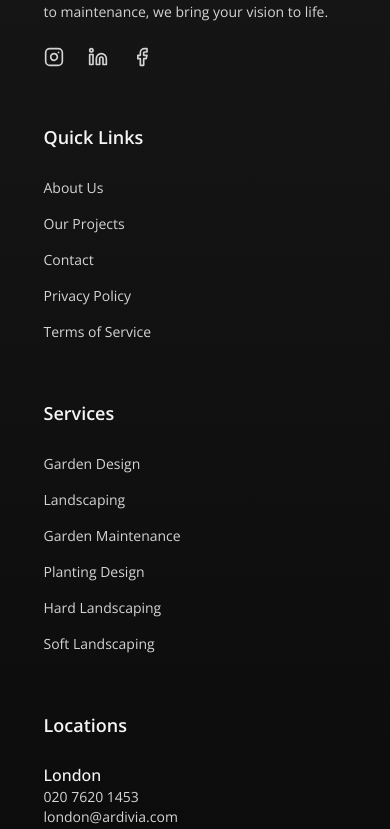
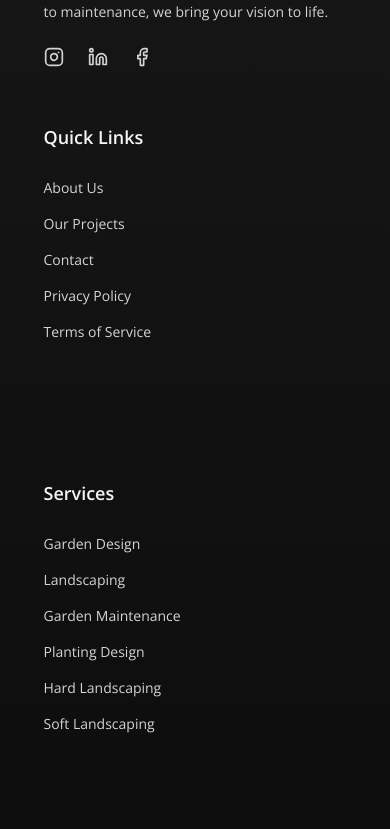
Before and after one commit to baher228/ardivia, a Next.js app: page / in a window 390 px wide. Shown: the part 3829-4658 px from the top of the page. Built offline with nearby package versions, Linux system fonts and the light colour scheme.

Commit message:
Footer: Increased padding for top part

```diff
--- a/src/components/Footer.tsx
+++ b/src/components/Footer.tsx
@@ -63,7 +63,7 @@ const Footer: React.FC = () => {
     >
       {/* ---------- Top grid ---------- */}
       <div
-        className="mx-auto max-w-[min(90rem,90%)] px-6 pt-20 pb-12
+        className="mx-auto max-w-[min(90rem,90%)] px-6 pt-20 pb-18
                    grid gap-y-14 gap-x-10 md:grid-cols-4 xl:grid-cols-6"
       >
         {/* Column 1 – Brand */}
@@ -91,8 +91,9 @@ const Footer: React.FC = () => {
             ))}
           </nav>
         </div>
-        {/* Column 4 – Quick links */}
-        <div className="space-y-6">
+
+        {/* Column 4 – Quick links (added bottom padding) */}
+        <div className="space-y-6 pb-20 md:pb-12">
           <h3 className="text-lg font-semibold text-neutral-100">Quick Links</h3>
           <ul className="space-y-3">
             {[
@@ -116,8 +117,8 @@ const Footer: React.FC = () => {
           </ul>
         </div>
 
-        {/* Column 2 – Services */}
-        <div className="space-y-6">
+        {/* Column 2 – Services (added bottom padding) */}
+        <div className="space-y-6 pb-20 md:pb-12">
           <h3 className="text-lg font-semibold text-neutral-100">Services</h3>
           <ul className="space-y-3">
             {services.map((s) => (
@@ -149,8 +150,6 @@ const Footer: React.FC = () => {
             ))}
           </ul>
         </div>
-
-
       </div>
 
       {/* ---------- Bottom bar ---------- */}
```
